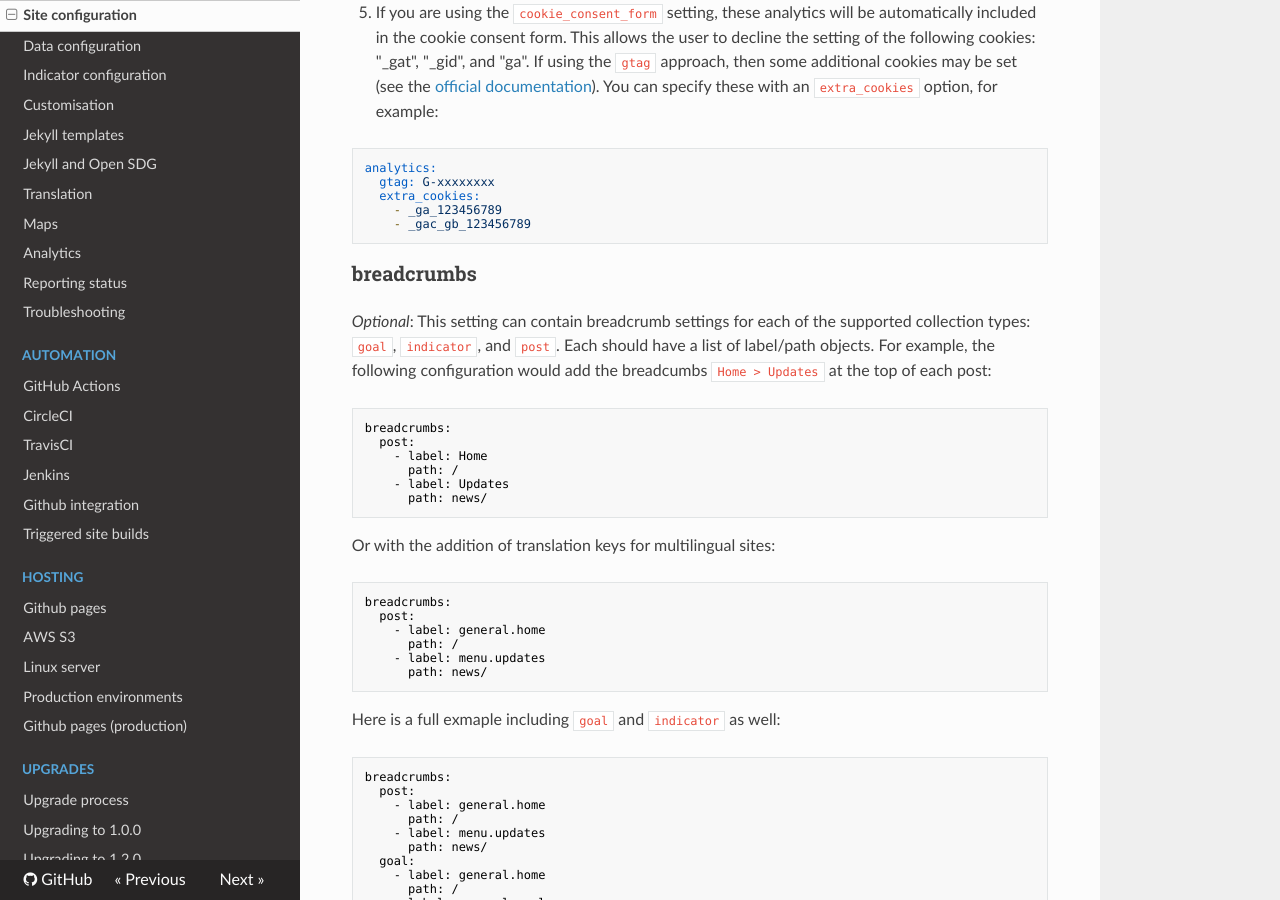
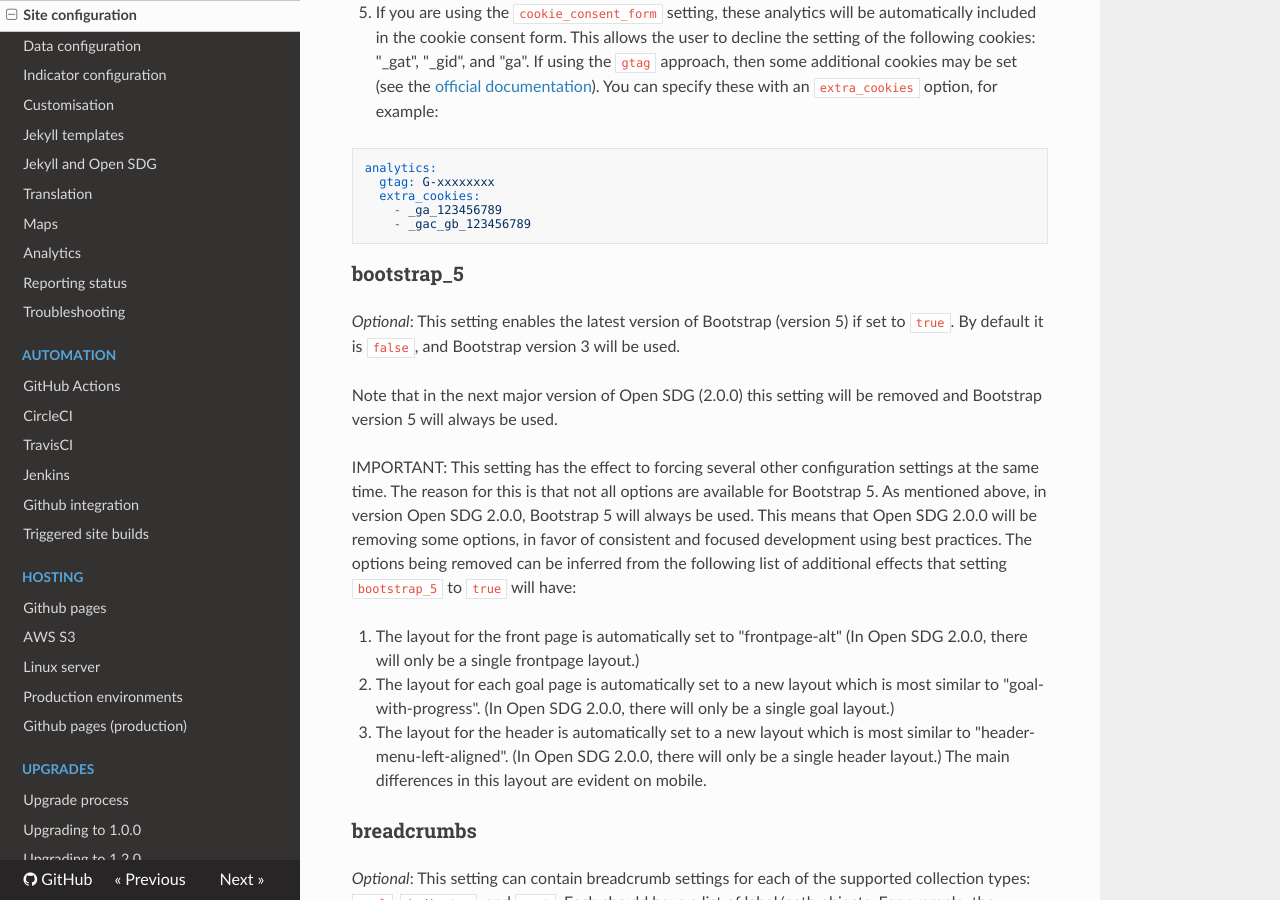
Before and after one commit to open-sdg/open-sdg, an MkDocs documentation site: the page built from docs/configuration.md, in a window 1280 px wide and 900 px high, scrolled down 1826 px. Built offline with MkDocs 1.6.1, drawn with Linux system fonts in a browser that asks for light colours; nearby versions of some CDN libraries; old or Windows-style settings are respelled for this version of MkDocs; some of the changed text lies outside the part shown.

Commit message:
Config docs updates

````diff
--- a/docs/configuration.md
+++ b/docs/configuration.md
@@ -66,6 +66,18 @@
     - _ga_123456789
     - _gac_gb_123456789
 ```
+
+### bootstrap_5
+
+_Optional_: This setting enables the latest version of Bootstrap (version 5) if set to `true`. By default it is `false`, and Bootstrap version 3 will be used.
+
+Note that in the next major version of Open SDG (2.0.0) this setting will be removed and Bootstrap version 5 will always be used.
+
+IMPORTANT: This setting has the effect to forcing several other configuration settings at the same time. The reason for this is that not all options are available for Bootstrap 5. As mentioned above, in version Open SDG 2.0.0, Bootstrap 5 will always be used. This means that Open SDG 2.0.0 will be removing some options, in favor of consistent and focused development using best practices. The options being removed can be inferred from the following list of additional effects that setting `bootstrap_5` to `true` will have:
+
+1. The layout for the front page is automatically set to "frontpage-alt" (In Open SDG 2.0.0, there will only be a single frontpage layout.)
+2. The layout for each goal page is automatically set to a new layout which is most similar to "goal-with-progress". (In Open SDG 2.0.0, there will only be a single goal layout.)
+3. The layout for the header is automatically set to a new layout which is most similar to "header-menu-left-aligned". (In Open SDG 2.0.0, there will only be a single header layout.) The main differences in this layout are evident on mobile.
 
 ### breadcrumbs
 
@@ -142,6 +154,8 @@
 contrast_type: single
 ```
 
+NOTE: This is setting is deprecated, because starting in version 2.0.0, Open SDG will always behave as if this were set to `single`.
+
 ### cookie_consent_form
 
 _Optional_: This setting allows you to turn on a cookie consent form that users will see as soon as they visit the site, which allows users to control whether the certain services and cookies are used. See the [cookies and privacy documentation](cookies.md) for more details.
@@ -169,7 +183,7 @@
 
 This setting can contain several (indented) sub-settings:
 
-* `layout`: This can be used to specify which Jekyll layout will be used for the goal pages. You can create and use your own layout, but several layouts are included with Open SDG. These can be found in [the _layouts folder in the repository](https://github.com/open-sdg/open-sdg/tree/master/_layouts). For example, to use the "goal-with-progress.html" layout, you would enter "goal-with-progress" (without the ".html") in this setting.
+* `layout`: This can be used to specify which Jekyll layout will be used for the goal pages. You can create and use your own layout, but several layouts are included with Open SDG. These can be found in [the _layouts folder in the repository](https://github.com/open-sdg/open-sdg/tree/master/_layouts). For example, to use the "goal-with-progress.html" layout, you would enter "goal-with-progress" (without the ".html") in this setting. NOTE: This setting is deprecated, because in Open SDG 2.0.0 there will only be one choice of layout.
 * `previous_next_links`: You can set this to `true` to turn on previous/next links on goal pages, allowing users to "page" through the goals, directly from one to the next.
 * `goals`: This optional item can include an array of objects, each with a `content` field. Use this to specify specific content for goal pages, which can include Markdown, or can be a translation key. They should be in order of goal number.
 
@@ -192,6 +206,8 @@
   layout: indicator
   previous_next_links: true
 ```
+
+NOTE: The `layout` setting is deprecated, because in Open SDG 2.0.0 there will only be one choice for indicator layout.
 
 ### create_pages
 
@@ -427,6 +443,8 @@
 frontpage_heading: Australian data for Sustainable Development Goal indicators
 ```
 
+NOTE: Because the `frontpage` layout will no longer be included in Open SDG 2.0.0, this setting is deprecated and will not be used as of 2.0.0.
+
 ### frontpage_instructions
 
 _Optional_: This setting can control the instructions that appear on the front page. This setting is only used in the `frontpage` layout.
@@ -434,6 +452,8 @@
 ```nohighlight
 frontpage_instructions: Click on each goal for Australian statistics for Sustainable Development Goal global indicators.
 ```
+
+NOTE: Because the `frontpage` layout will no longer be included in Open SDG 2.0.0, this setting is deprecated and will not be used as of 2.0.0.
 
 ### frontpage_introduction_banner
 
@@ -540,6 +560,8 @@
 The configuration above will include the file `_includes/components/header/header-default.html` at the top of each page.
 
 The `header-menu-left-aligned.html` option is also available, and is recommended.
+
+NOTE: Because the Open SDG 2.0.0 will have only one header layout, this setting is deprecated and will not be used as of 2.0.0.
 
 ### header_language_toggle
 
@@ -807,7 +829,7 @@
 non_global_metadata: indicator.national_metadata
 ```
 
-NOTE: This approach is deprecated. It is now possible to have complete control over all the metadata tabs using the `metadata_tabs` configuration setting (see above).
+NOTE: This approach is deprecated and will not be used as of Open SDG 2.0.0. It is now possible to have complete control over all the metadata tabs using the `metadata_tabs` configuration setting (see above).
 
 ### plugins
 
@@ -996,6 +1018,8 @@
 series_toggle: true
 ```
 
+NOTE: The setting is deprecated, because Open SDG 2.0.0 will always behave as if this were set to `true`. If you currently have this set to false, to maintain this behavior you will need to change your data columns to something other than "Series", before upgrading to 2.0.0.
+
 ### site_config_form
 
 _Optional_: This setting controls the behavior of the site config form. The available the same as in the `indicator_config_form` described above.
````
